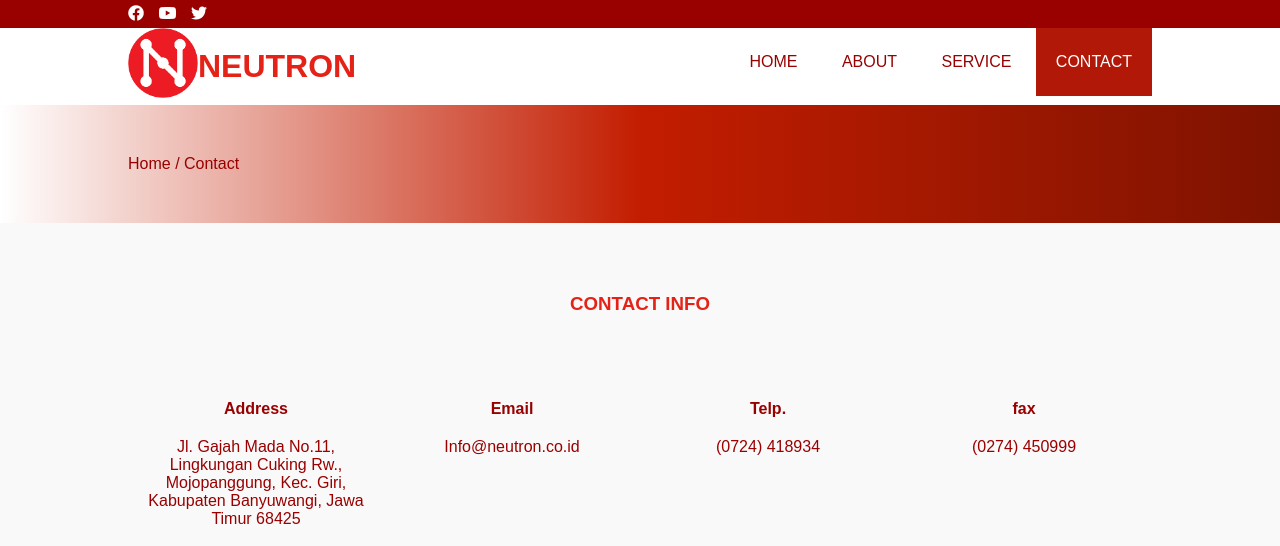
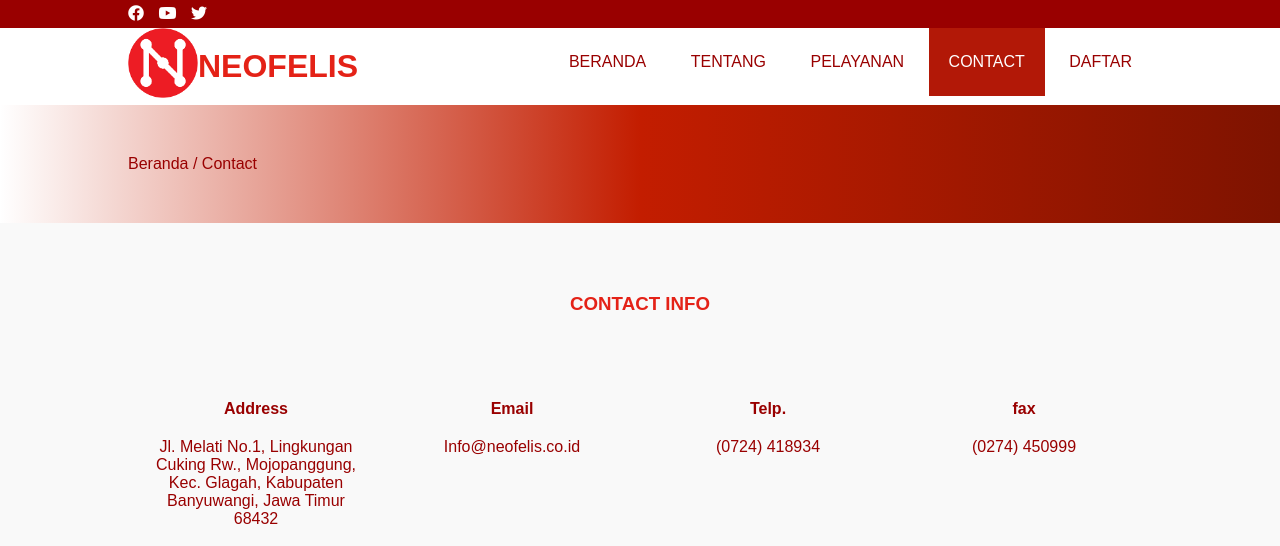
Before and after one commit to dcandra457/BimbelNeutron1, a plain HTML site: page contact.html in a window 1280 px wide. Shown: the top 546 px of the page. Drawn offline with nearby package versions, Linux system fonts and the light colour scheme; grey boxes are pictures that could not be loaded.

Commit message:
Update contact.html

```diff
--- a/contact.html
+++ b/contact.html
@@ -27,12 +27,13 @@
 	<header>
 		<div class="container">
 			<img src="neutronheader.png" width="70" align="left">
-			<h1><a href="index.html">NEUTRON</a></h1>
+			<h1><a href="index.html">NEOFELIS</a></h1>
 			<ul>
-				<li><a href="index.html">HOME</a></li>
-				<li><a href="about.html">ABOUT</a></li>
-				<li><a href="service.html">SERVICE</a></li>
+				<li><a href="index.html">BERANDA</a></li>
+				<li><a href="about.html">TENTANG</a></li>
+				<li><a href="service.html">PELAYANAN</a></li>
 				<li class="active"><a href="contact.html">CONTACT</a></li>
+				<li><a href="daftar.html">DAFTAR</a></li>
 			</ul>
 		</div>
 	</header>
@@ -40,7 +41,7 @@
 	<!-- label -->
 	<section class="label">
 		<div class="container">
-			<p>Home / Contact</p>
+			<p>Beranda / Contact</p>
 		</div>
 	</section>
 
@@ -51,11 +52,11 @@
 			<div class="box">
 				<div class="col-4">
 					<h4>Address</h4>
-					<p>Jl. Gajah Mada No.11, Lingkungan Cuking Rw., Mojopanggung, Kec. Giri, Kabupaten Banyuwangi, Jawa Timur 68425</p>
+					<p>Jl. Melati No.1, Lingkungan Cuking Rw., Mojopanggung, Kec. Glagah, Kabupaten Banyuwangi, Jawa Timur 68432</p>
 				</div>
 				<div class="col-4">
 					<h4>Email</h4>
-					<p>Info@neutron.co.id</p>
+					<p>Info@neofelis.co.id</p>
 				</div>
 				<div class="col-4">
 					<h4>Telp.</h4>
@@ -65,15 +66,14 @@
 					<h4>fax</h4>
 					<p>(0274) 450999</p>
 				</div>
-			</div>
-			<iframe src="https://www.google.com/maps/embed?pb=!1m18!1m12!1m3!1d3948.885647866404!2d114.35270021433111!3d-8.214253784698075!2m3!1f0!2f0!3f0!3m2!1i1024!2i768!4f13.1!3m3!1m2!1s0x2dd14548f8786147%3A0x851844dcfb38b66b!2sNeutron%20Banyuwangi!5e0!3m2!1sen!2sid!4v1673870566351!5m2!1sen!2sid"width="100%" height="450" frameborder="0" style="border:0;" allowfullscreen="" aria-hidden="false" tabindex="0" ></iframe>
+			</div><iframe src="https://www.google.com/maps/embed?pb=!1m18!1m12!1m3!1d3948.9034800936715!2d114.34697105763762!3d-8.212461258826412!2m3!1f0!2f0!3f0!3m2!1i1024!2i768!4f13.1!3m3!1m2!1s0x2dd1454501bcec91%3A0xd20c3b5738fad5c0!2sQ8QX%2BWGR%2C%20Jl.%20Melati%2C%20Lingkungan%20Cuking%20Rw.%2C%20Mojopanggung%2C%20Kec.%20Giri%2C%20Kabupaten%20Banyuwangi%2C%20Jawa%20Timur!5e0!3m2!1sid!2sid!4v1674658357132!5m2!1sid!2sid" width="100%" height="450" frameborder="0" style="border:0;" allowfullscreen="" aria-hidden="false" tabindex="0"></iframe>
 		</div>
 	</section>
 
 	<!-- footer -->
 	<footer>
 		<div class="container">
-			<small>Copyright &copy; 2023 - NEUTRON. All Rights Reserved.</small>
+			<small>Copyright &copy; 2023 - NEOFELIS. All Rights Reserved.</small>
 		</div>
 	</footer>
 
```
